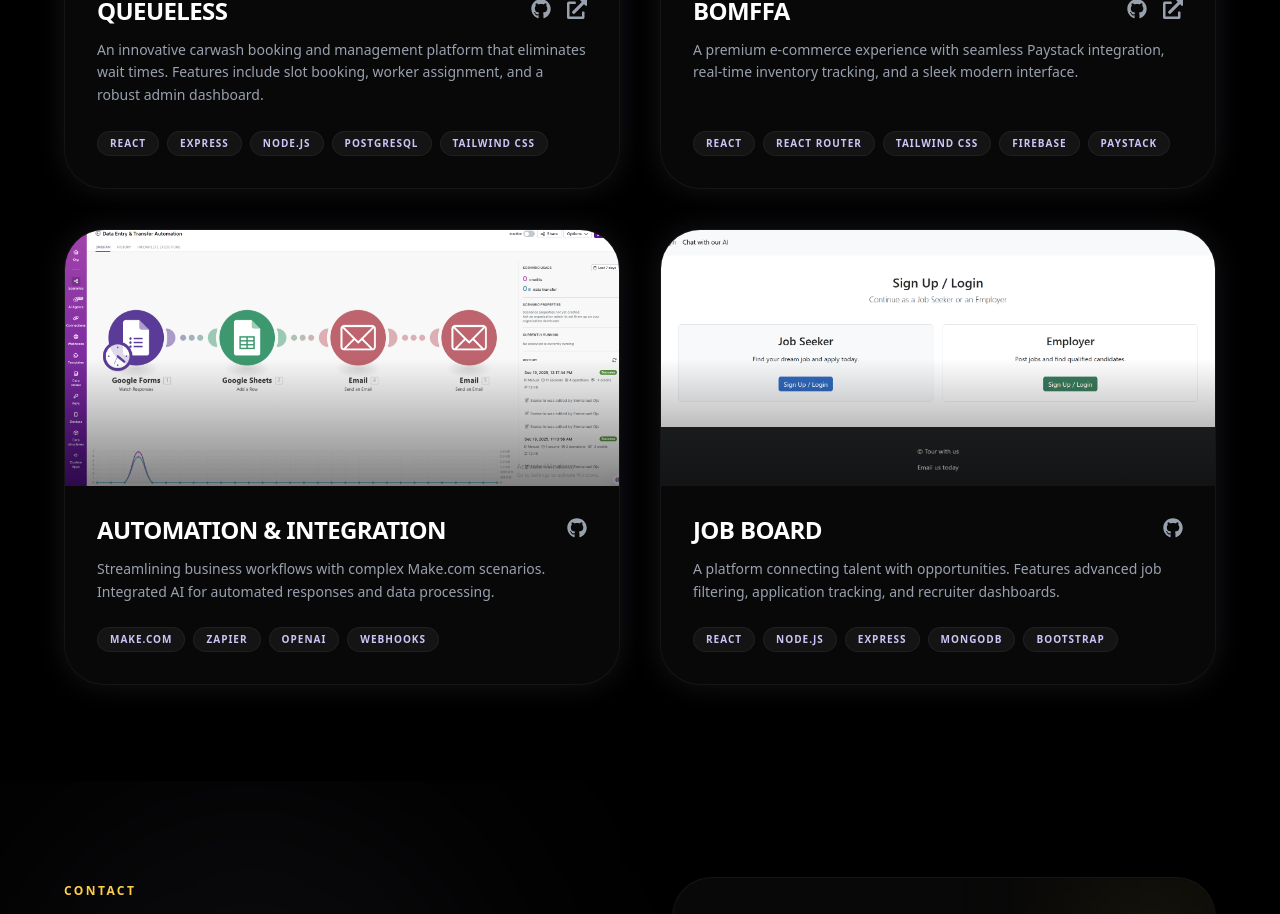
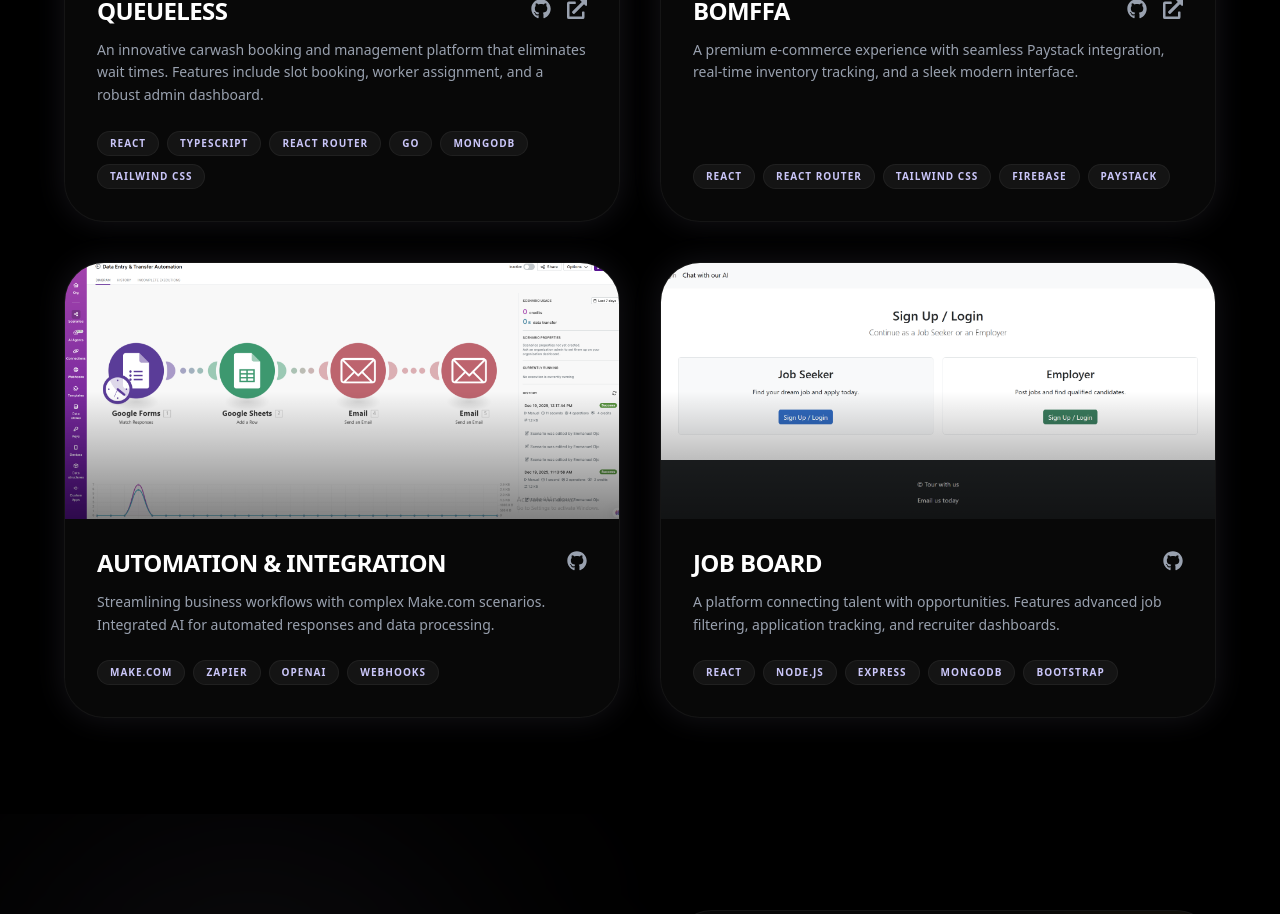
Before and after one commit to olabanji12-ojo/my_portfolio, a React (Vite) app: page / in a window 1280 px wide. Shown: the part 2500-3414 px from the top of the page. Built offline with nearby package versions, Linux system fonts and the light colour scheme.

Commit message:
queueless data update

```diff
--- a/src/data/portfolioData.js
+++ b/src/data/portfolioData.js
@@ -38,7 +38,7 @@
   {
     title: "Queueless",
     category: "Full Stack",
-    tech: ["React", "Express", "Node.js", "PostgreSQL", "Tailwind CSS"],
+    tech: ["React", "TypeScript", "React Router", "Go", "MongoDB", "Tailwind CSS"],
     desc: "An innovative carwash booking and management platform that eliminates wait times. Features include slot booking, worker assignment, and a robust admin dashboard.",
     img: ["/carwash1.png", "/carwash2.png", "/carwash3.png"],
     links: {
```
